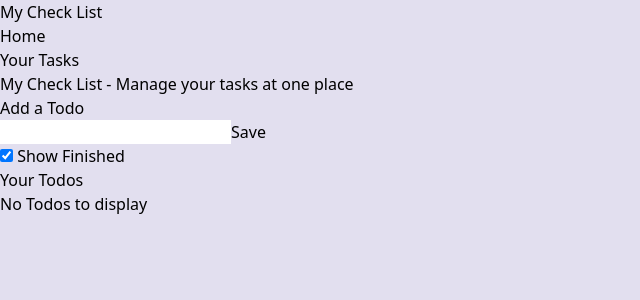
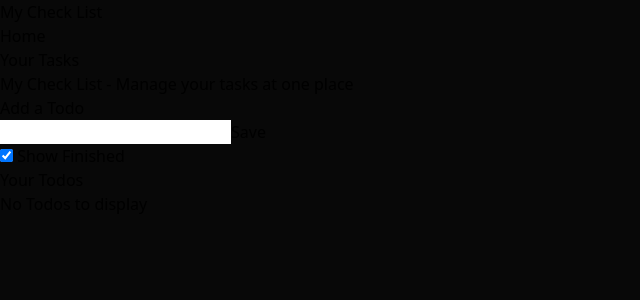
Before and after one commit to shobhitg1295/Frontend-Task-1, a React (Vite) app: page / in a window 1280 px wide. Shown: the top 300 px of the page, without its empty margins (0-640 px from the left). Built offline with nearby package versions, Linux system fonts and the light colour scheme.

Commit message:
Update index.css

```diff
--- a/src/index.css
+++ b/src/index.css
@@ -5,5 +5,5 @@
 
 body{
     --tw-bg-opacity: 1;
-    background-color: rgb(226, 223, 239)
+    background-color: rgb(8, 8, 8)
 }
```
